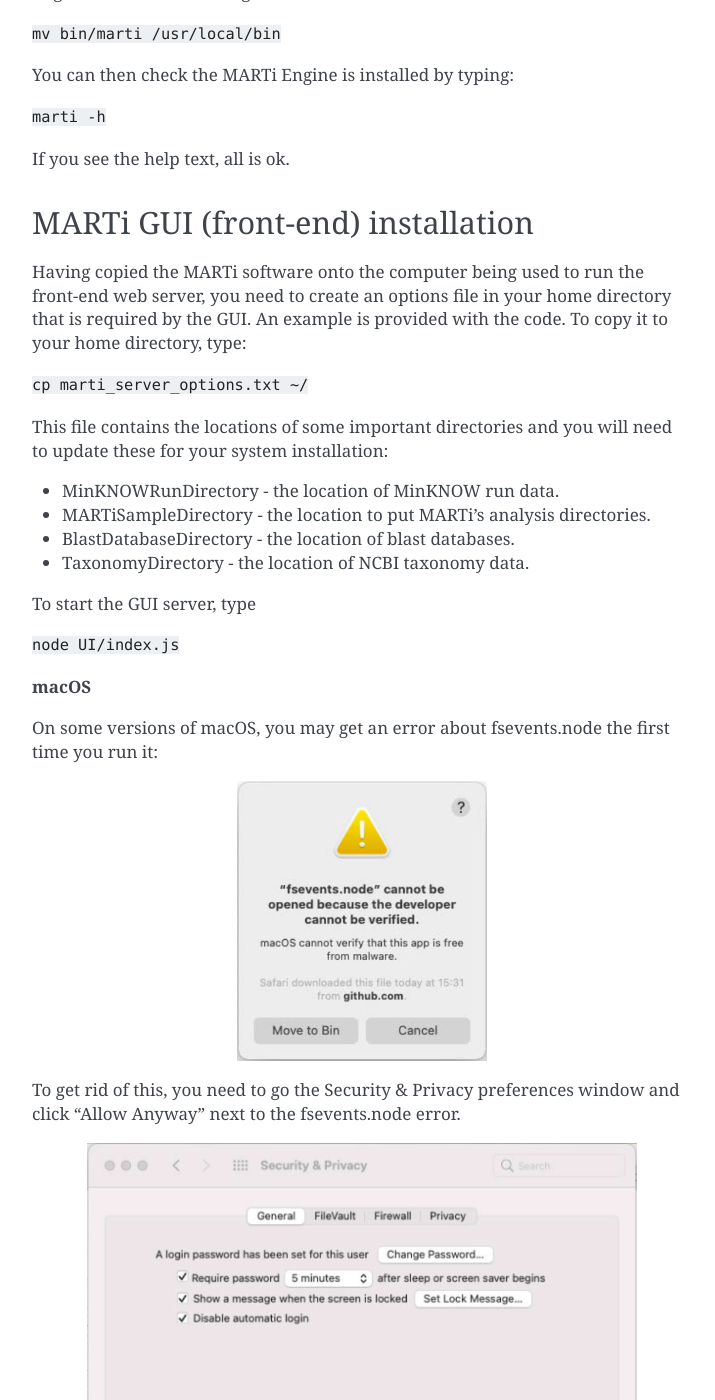
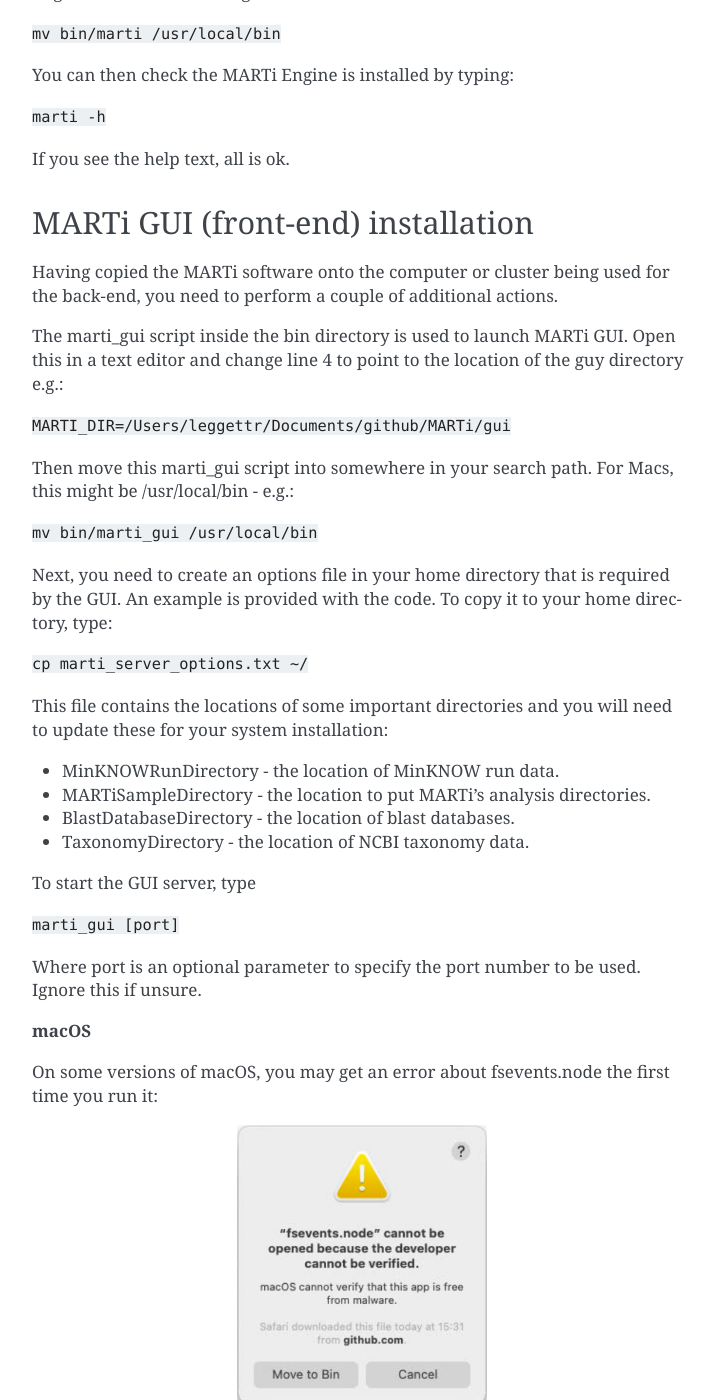
Before and after one commit to richardmleggett/MARTi, a Sphinx documentation site: the page built from docs/source/installation.rst, in a window 1280 px wide and 1400 px high, scrolled down 1486 px. Shown: the whole window, without its empty margins (388-1103 px from the left). Built offline with Sphinx 7.4.7, drawn with Linux system fonts in a browser that asks for light colours; formulas are drawn with MathJax 3.

Commit message:
Updated docs

```diff
--- a/docs/source/installation.rst
+++ b/docs/source/installation.rst
@@ -54,11 +54,20 @@ You can then check the MARTi Engine is installed by typing:
 
 If you see the help text, all is ok.
 
-
 MARTi GUI (front-end) installation
 ----------------------------------
 
-Having copied the MARTi software onto the computer being used to run the front-end web server, you need to create an options file in your home directory that is required by the GUI. An example is provided with the code. To copy it to your home directory, type:
+Having copied the MARTi software onto the computer or cluster being used for the back-end, you need to perform a couple of additional actions.
+
+The marti_gui script inside the bin directory is used to launch MARTi GUI. Open this in a text editor and change line 4 to point to the location of the guy directory e.g.:
+
+``MARTI_DIR=/Users/leggettr/Documents/github/MARTi/gui``
+
+Then move this marti_gui script into somewhere in your search path. For Macs, this might be /usr/local/bin - e.g.:
+
+``mv bin/marti_gui /usr/local/bin``
+
+Next, you need to create an options file in your home directory that is required by the GUI. An example is provided with the code. To copy it to your home directory, type:
 
 ``cp marti_server_options.txt ~/``
 
@@ -71,7 +80,9 @@ This file contains the locations of some important directories and you will need
 
 To start the GUI server, type
 
-``node UI/index.js``
+``marti_gui [port]``
+
+Where port is an optional parameter to specify the port number to be used. Ignore this if unsure.
 
 **macOS**
 
```
Also changed, not shown: 1 other file.
